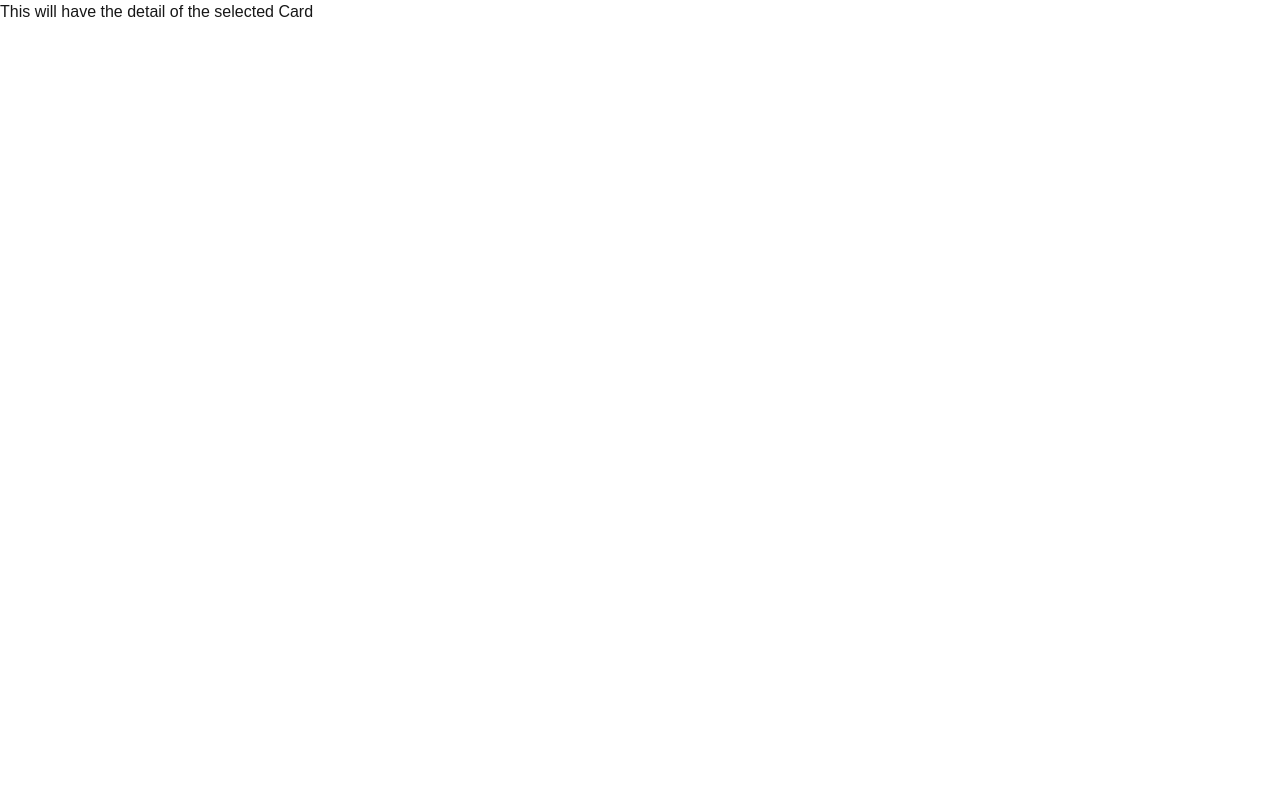
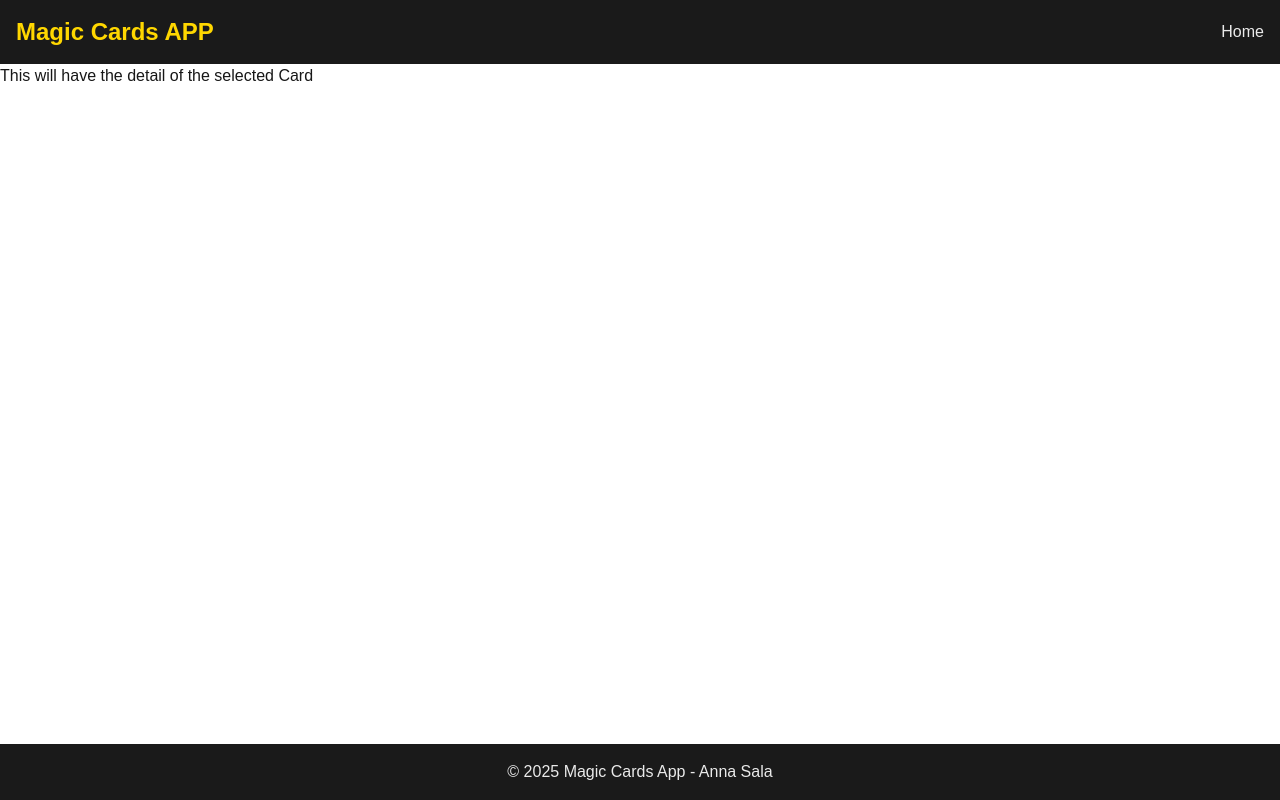
Before and after one commit to annasm07/magic-cards-app, a Next.js app: page /card/1 in a window 1280 px wide. Built offline with nearby package versions, Linux system fonts and the light colour scheme; no server answers.

Commit message:
chore: create Header and list component
add styles and move structure to layout file

```diff
--- /dev/null
+++ b/src/app/components/CardList.tsx
@@ -0,0 +1,18 @@
+import { Card } from "@/types/Card";
+import Link from "next/link";
+
+interface CardListProps {
+  cards: Card[];
+}
+
+export default function CardList({ cards }: CardListProps) {
+  return (
+    <>
+      {cards.map((card: Card) => (
+        <Link key={card.id} href={`/card/${card.id}`}>
+          <p>{card.name}</p>
+        </Link>
+      ))}
+    </>
+  );
+}
--- /dev/null
+++ b/src/app/components/Header.tsx
@@ -0,0 +1,21 @@
+import Link from "next/link";
+
+export default function Header() {
+  return (
+    <header className="bg-[#1A1A1A] text-[#EAEAEA] sticky top-0">
+      <div className="container mx-auto flex flex-wrap flex-col sm:flex-row items-center justify-between p-4 gap-8">
+        <Link href="/">
+          <h1 className="text-2xl font-bold text-[#FFD700] cursor-pointer">
+            Magic Cards APP
+          </h1>
+        </Link>
+
+        <nav className="flex flex-wrap space-x-6 flex-col sm:flex-row gap-6">
+          <Link href="/" className="hover:text-[#FFD700] transition">
+            Home
+          </Link>
+        </nav>
+      </div>
+    </header>
+  );
+}
--- a/src/app/layout.tsx
+++ b/src/app/layout.tsx
@@ -1,6 +1,7 @@
 import type { Metadata } from "next";
 import "./globals.css";
 import { geistMono, geistSans } from "../ui/fonts";
+import Header from "./components/Header";
 
 export const metadata: Metadata = {
   title: "Magic Cards App",
@@ -17,7 +18,11 @@ export default function RootLayout({
       <body
         className={`${geistSans.variable} ${geistMono.variable} antialiased`}
       >
-        {children}
+        <Header />
+        <main className="flex flex-col gap-8">{children}</main>
+        <footer className="absolute bg-[#1A1A1A] text-[#EAEAEA] text-center p-4 mt-4 inset-x-0 bottom-0 fixed">
+          <p>&copy; 2025 Magic Cards App - Anna Sala </p>
+        </footer>
       </body>
     </html>
   );
--- a/src/app/page.tsx
+++ b/src/app/page.tsx
@@ -1,5 +1,4 @@
-import { Card } from "@/types/Card";
-import Link from "next/link";
+import CardList from "./components/CardList";
 
 export default async function Home() {
   const data = await fetch(
@@ -7,23 +6,5 @@ export default async function Home() {
   );
   const { cards } = await data.json();
 
-  return (
-    <div className="grid grid-rows-[20px_1fr_20px] items-center justify-items-center min-h-screen p-8 pb-20 gap-16 sm:p-20 font-[family-name:var(--font-geist-sans)]">
-      <header className="flex gap-6 flex-wrap">
-        <p>Header Navigation</p>
-      </header>
-      <main className="flex flex-col gap-8 row-start-2 items-center sm:items-start">
-        <h1>Magic Cards App</h1>
-
-        {cards.map((card: Card) => (
-          <Link key={card.id} href={`/card/${card.id}`}>
-            <p>{card.name}</p>
-          </Link>
-        ))}
-      </main>
-      <footer className="row-start-3 flex gap-6 flex-wrap items-center justify-center">
-        <p>This is the footer</p>
-      </footer>
-    </div>
-  );
+  return <CardList cards={cards} />;
 }
```
